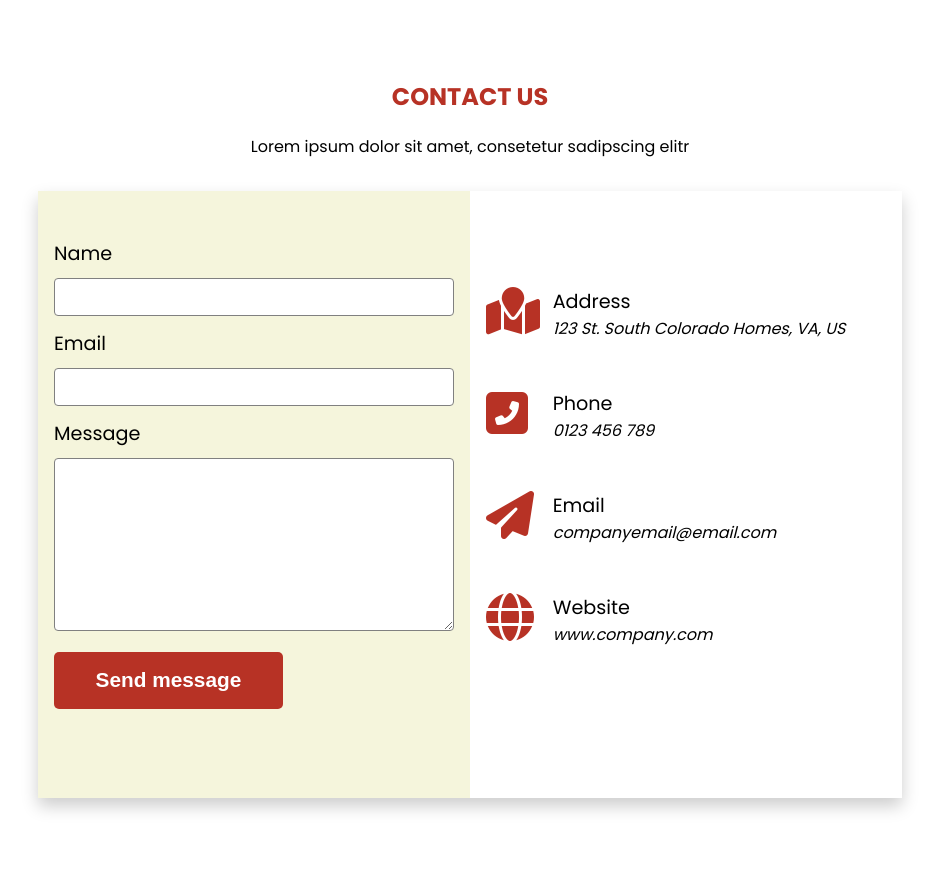
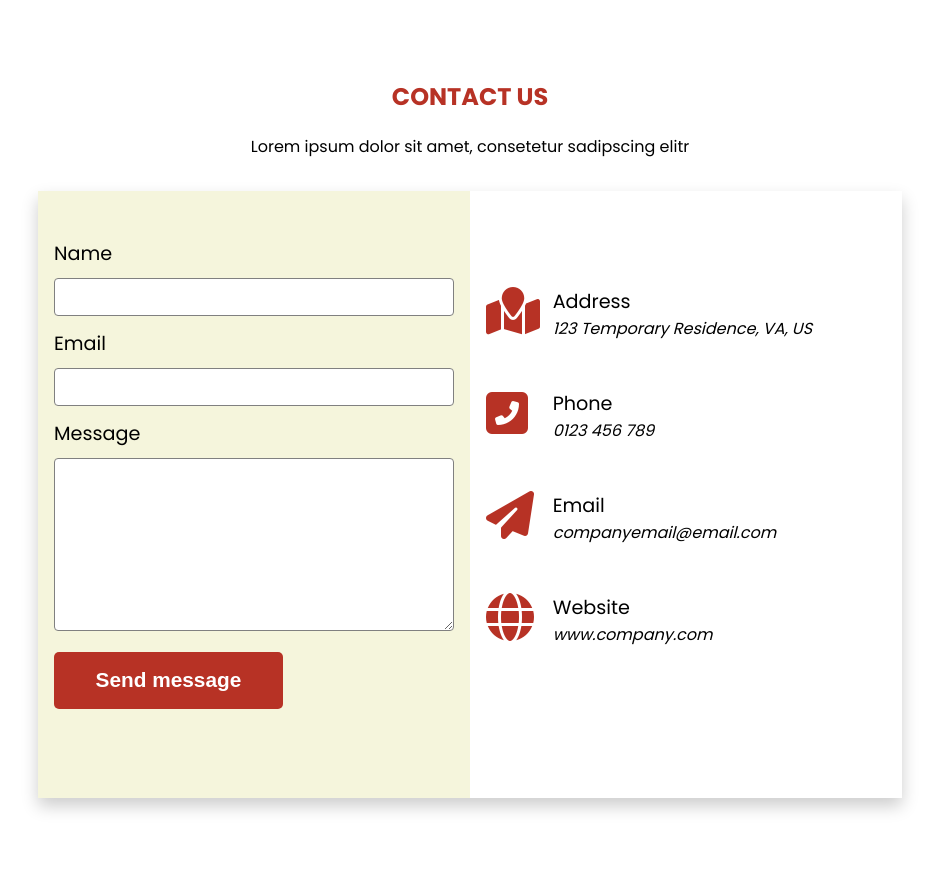
Before and after one commit to badsector2010/blogict, a Flask app: page /contact in a window 1280 px wide. Shown: the part 64-941 px from the top of the page, without its empty margins (170-1109 px from the left). Run offline with Flask 2, Linux system fonts and the light colour scheme; some libraries are stand-ins or nearby versions.

Commit message:
Update contact.html

```diff
--- a/blogproject/templates/contact.html
+++ b/blogproject/templates/contact.html
@@ -28,7 +28,7 @@
                 </div>
                 <div class="right">
                     <h2> Address</h2>
-                    <span>123 St. South Colorado Homes, VA, US</span>
+                    <span>123 Temporary Residence, VA, US</span>
                 </div>
             </div>
             <div class="contact-item">
```
